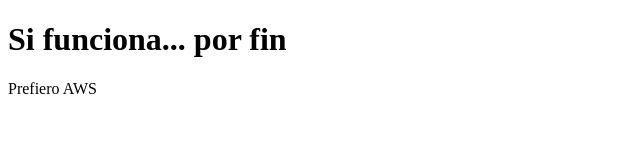
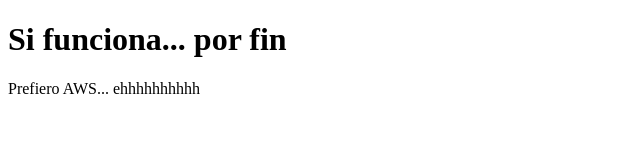
Before and after one commit to yorli-gf/Optativa-Tarea3, a website: page app/src/index.html in a window 1280 px wide. Shown: the whole page, without its empty margins (0-640 px from the left). Drawn offline with Linux system fonts and the light colour scheme.

Commit message:
que funcione ya estoy hasta aahhhhhhhhhhhhh

```diff
--- a/app/src/index.html
+++ b/app/src/index.html
@@ -5,6 +5,6 @@
 </head>
 <body>
     <h1>Si funciona... por fin</h1>
-    <p>Prefiero AWS</p>
+    <p>Prefiero AWS... ehhhhhhhhhh</p>
 </body>
 </html>
```
